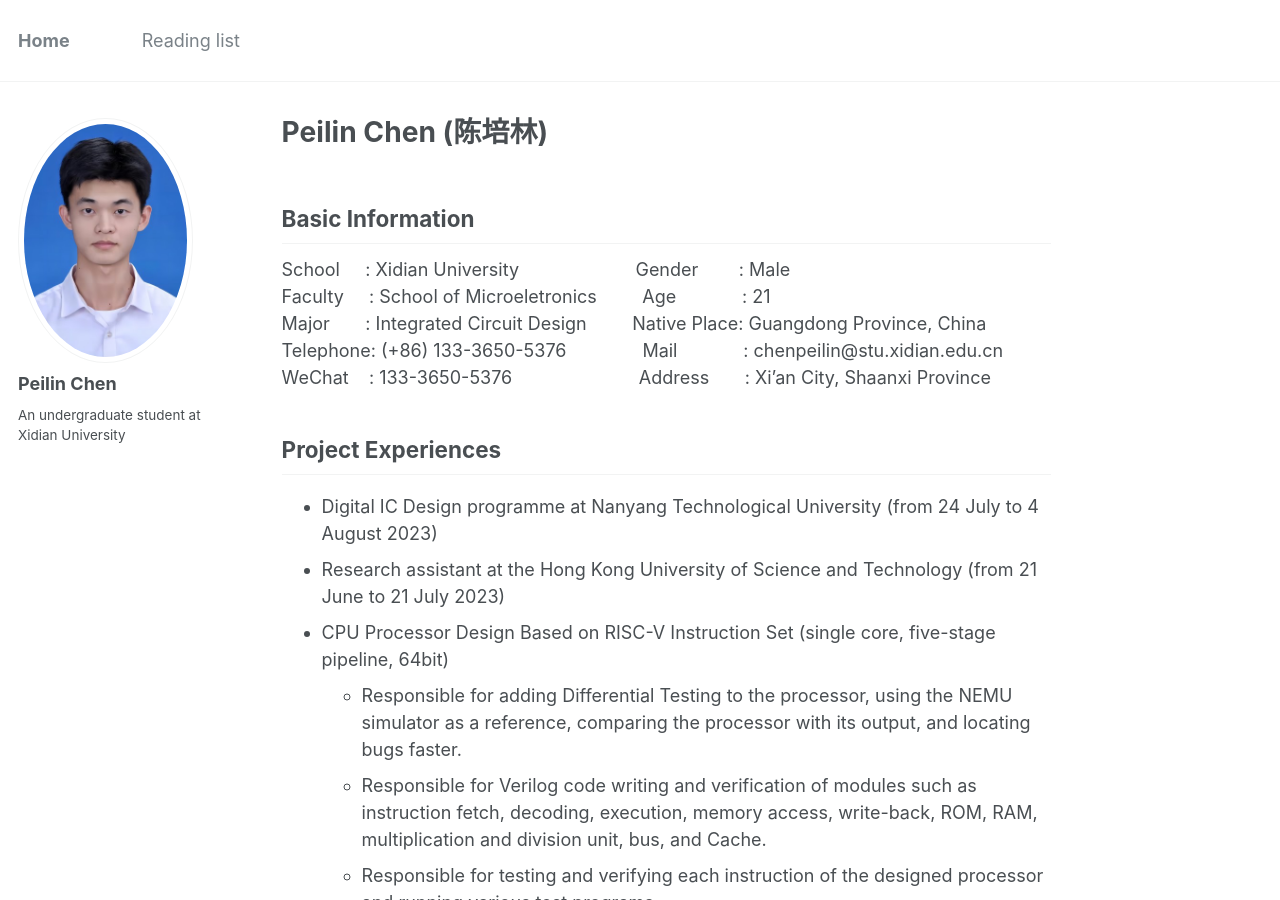
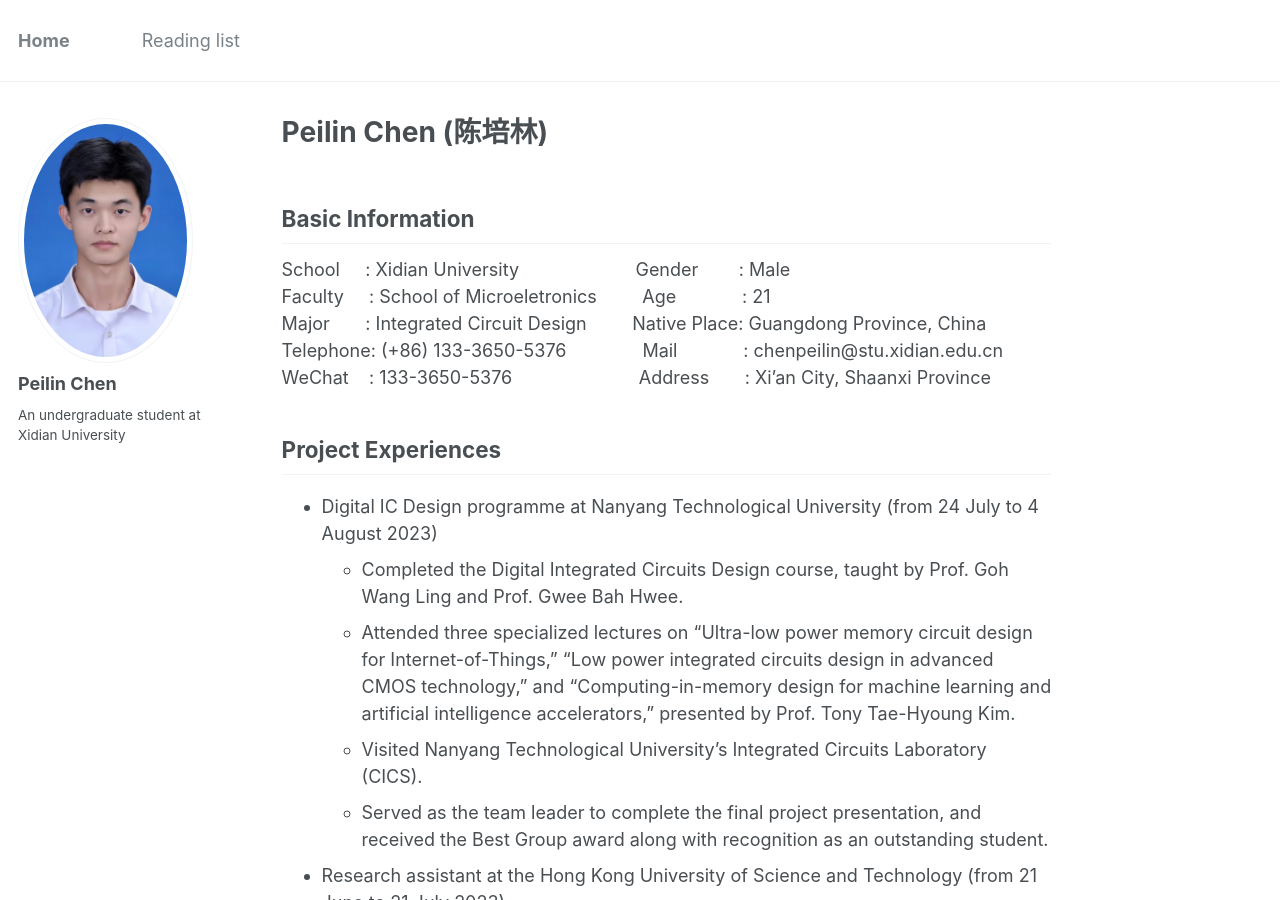
Before and after one commit to peilin-chen/peilin-chen.github.io, a Jekyll site: the page built from _pages/about.md, in a window 1280 px wide and 900 px high. Built offline with Jekyll 4.4.1, drawn with Linux system fonts in a browser that asks for light colours.

Commit message:
Update about.md

```diff
--- a/_pages/about.md
+++ b/_pages/about.md
@@ -17,6 +17,10 @@ WeChat&nbsp;&nbsp;&nbsp;&nbsp;:&nbsp;133-3650-5376&nbsp;&nbsp;&nbsp;&nbsp;&nbsp;
 
 ## Project Experiences
 * Digital IC Design programme at Nanyang Technological University (from 24 July to 4 August 2023)
+  - Completed the Digital Integrated Circuits Design course, taught by Prof. Goh Wang Ling and Prof. Gwee Bah Hwee.
+  - Attended three specialized lectures on "Ultra-low power memory circuit design for Internet-of-Things," "Low power integrated circuits design in advanced CMOS technology," and "Computing-in-memory design for machine learning and artificial intelligence accelerators," presented by Prof. Tony Tae-Hyoung Kim.
+  - Visited Nanyang Technological University's Integrated Circuits Laboratory (CICS).
+  - Served as the team leader to complete the final project presentation, and received the Best Group award along with recognition as an outstanding student.
 * Research assistant at the Hong Kong University of Science and Technology (from 21 June to 21 July 2023)
 * CPU Processor Design Based on RISC-V Instruction Set (single core, five-stage pipeline, 64bit)
   - Responsible for adding Differential Testing to the processor, using the NEMU simulator as a reference, comparing the processor with its output, and locating bugs faster.
```
